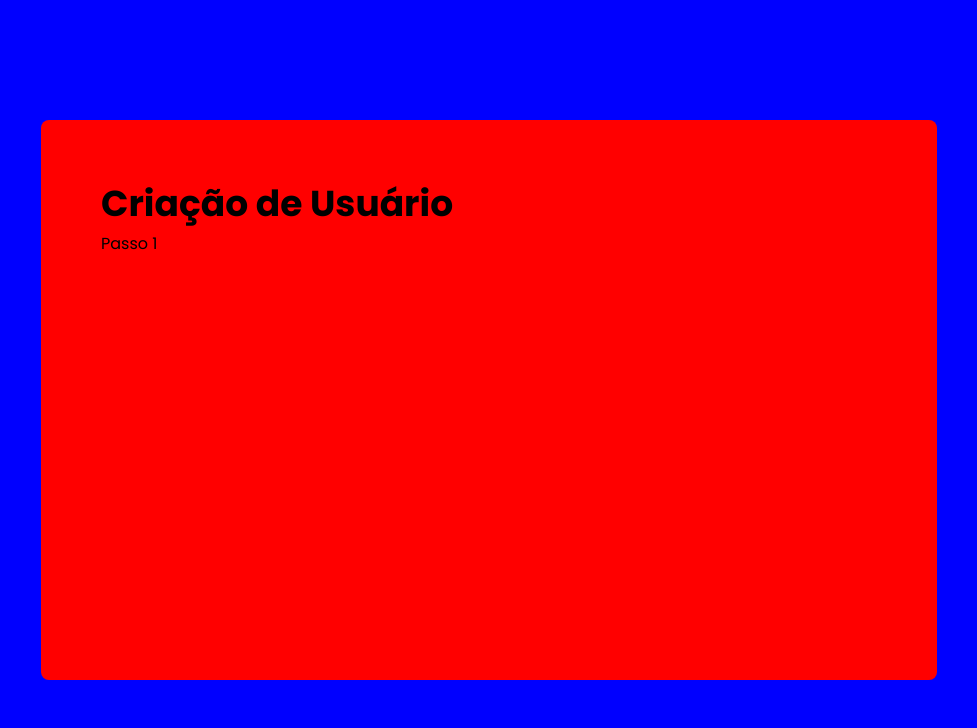
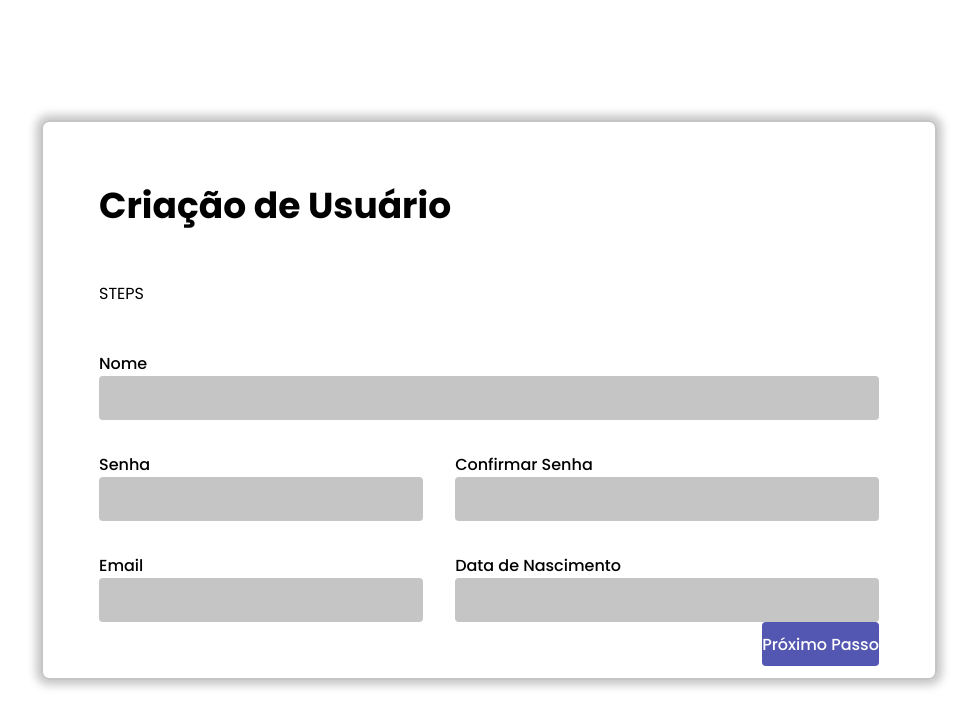
Before and after one commit to braulioportela79/user-form, a React (Create React App) app: page / in a window 1280 px wide. Shown: the top 728 px of the page, without its empty margins (151-1128 px from the left). Built offline with nearby package versions, Linux system fonts and the light colour scheme.

Commit message:
feature: form step 1

```diff
--- a/src/components/Theme/index.tsx
+++ b/src/components/Theme/index.tsx
@@ -11,10 +11,10 @@ export const Theme = ({ children }: Props) => {
     <S.Container>
       <S.Area>
         <Header />
-        <S.Steps>
-          <S.TopBar></S.TopBar>
+        <S.Wrapper>
+          <S.Steps>STEPS</S.Steps>
           <S.Page>{children}</S.Page>
-        </S.Steps>
+        </S.Wrapper>
       </S.Area>
     </S.Container>
   );
--- a/src/components/Theme/styles.tsx
+++ b/src/components/Theme/styles.tsx
@@ -1,35 +1,39 @@
 import styled from "styled-components";
 
 export const Container = styled.div`
-  /* background-color: #5357B1; */
-  /* color: #8C98A9; */
-  /* lightGray: '#F0F2F6',
-    darkGray: '#8C98A9',
-    purple: '#5357B1',
-    green: '#00AE63', */
-    /* margin: auto; */
-    /* display: flex; */
-    /* flex-direction: column; */
   height: 100vh;
-    background-color: blue;
   display: flex;
+  justify-content: flex-end;
+  align-items: right;
 `;
 
 export const Area = styled.div`
   display: flex;
   flex-direction: column;
   border-radius: 8px;
-    /* padding: 20px; */
-    padding-left: 3.75rem;
-    padding-top: 3.5rem;
+  padding: 3.5rem;
   margin: auto;
   width: 70vw;
   height: 70vh;
-    background-color: red;
+  border: 2px solid ${({ theme }) => theme.colors.lightGrey};
+  box-shadow: 0px 0px 10px 5px ${({ theme }) => theme.colors.lightGrey};
 `;
 
-export const Steps = styled.div``;
+export const Wrapper = styled.div`
+  flex: 1;
+  display: flex;
+  flex-direction: column;
+`;
 
-export const TopBar = styled.div``;
+export const Steps = styled.div`
+  margin-top: 3rem;
+  height: 50px;
+`;
 
-export const Page = styled.div``;
+export const Page = styled.div`
+  flex: 1;
+  display: flex;
+  flex-direction: column;
+  align-items: flex-end;
+  justify-content: space-between;
+`;
--- a/src/index.tsx
+++ b/src/index.tsx
@@ -3,6 +3,8 @@ import ReactDOM from "react-dom/client";
 import { App } from "./App";
 import reportWebVitals from "./reportWebVitals";
 import { GlobalStyle } from "./styles/global";
+import { ThemeProvider } from "styled-components";
+import { ThemeColors } from "./styles/global";
 
 const root = ReactDOM.createRoot(
   document.getElementById("root") as HTMLElement
@@ -10,7 +12,9 @@ const root = ReactDOM.createRoot(
 root.render(
   <React.StrictMode>
     <GlobalStyle />
-    <App />
+    <ThemeProvider theme={ThemeColors}>
+      <App />
+    </ThemeProvider>
   </React.StrictMode>
 );
 
--- a/src/pages/FormStep1/index.tsx
+++ b/src/pages/FormStep1/index.tsx
@@ -1,10 +1,35 @@
 import * as S from "./styles";
 import { Theme } from "../../components/Theme";
+import { StyledButton } from "../../styles/buttons";
 
 export const FormStep1 = () => {
   return (
     <Theme>
-      <S.Container>Passo 1</S.Container>
+      <S.Form>
+        <label id="name">
+          Nome
+          <input type="text" />
+        </label>
+        <label id="password">
+          Senha
+          <input type="password" />
+        </label>
+        <label id="confirmPassword">
+          Confirmar Senha
+          <input type="password" />
+        </label>
+        <label id="email">
+          Email
+          <input type="email" />
+        </label>
+        <label id="birthDate">
+          Data de Nascimento
+          <input type="text" />
+        </label>
+      </S.Form>
+      <StyledButton fontSize="md" buttonColor="purple" buttonSize="sm">
+        <b>Próximo Passo</b>
+      </StyledButton>
     </Theme>
   );
 };
--- a/src/pages/FormStep1/styles.tsx
+++ b/src/pages/FormStep1/styles.tsx
@@ -1,10 +1,45 @@
 import styled from "styled-components";
 
-export const Container = styled.div`
-/* display: flex; */
-/* margin: auto;
-background-color: red;
-width: 50%;
-height: 50%; */
-/* height: 100vh; */
+export const Form = styled.form`
+  width: 100%;
+  margin-top: 20px;
+  display: grid;
+  grid-template-areas:
+    "name name"
+    "password confirmPassword"
+    "email birthDate";
+  grid-gap: 2rem;
+  #name {
+    grid-area: name;
+  }
+
+  #password {
+    grid-area: password;
+  }
+
+  #confirmPassword {
+    grid-area: confirmPassword;
+  }
+
+  #email {
+    grid-area: email;
+  }
+
+  #birthDate {
+    grid-area: birthDate;
+  }
+
+  label {
+    font-weight: 500;
+    color: ${({ theme }) => theme.colors.black};
+  }
+
+  input {
+    width: 100%;
+    height: 2.75rem;
+    border: none;
+    border-radius: 4px;
+    background-color: ${({ theme }) => theme.colors.lightGrey};
+    padding: 0.5rem;
+  }
 `;
--- /dev/null
+++ b/src/styles/buttons.tsx
@@ -0,0 +1,75 @@
+import styled, { css } from "styled-components";
+
+interface iStyledButtonProps {
+  buttonSize: "lg" | "md" | "sm";
+  buttonColor: "purple" | "grey";
+  fontSize: "lg" | "md" | "sm";
+}
+
+export const StyledButton = styled.button<iStyledButtonProps>`
+  font-weight: 400;
+
+  strong,
+  b {
+    font-weight: 500;
+  }
+
+  color: ${({ theme }) => theme.colors.white};
+  border-radius: 4px;
+  padding: 0.6rem 0;
+  transition: all ease-in-out 0.4s;
+  :disabled {
+    color: ${({ theme }) => theme.colors.lightGrey};
+  }
+
+  ${({ buttonSize }) => {
+    switch (buttonSize) {
+      case "lg":
+        return css`
+          width: 55%;
+        `;
+      case "md":
+        return css`
+          width: 35%;
+        `;
+      case "sm":
+        return css`
+          width: 15%;
+        `;
+    }
+  }}
+
+  ${({ buttonColor }) => {
+    switch (buttonColor) {
+      case "purple":
+        return css`
+          background: ${({ theme }) => theme.colors.purple};
+        `;
+      case "grey":
+        return css`
+          background: ${({ theme }) => theme.colors.darkGrey};
+        `;
+    }
+  }}
+
+	  &:not([disabled]):hover {
+    filter: brightness(1.1);
+  }
+
+  ${({ fontSize }) => {
+    switch (fontSize) {
+      case "lg":
+        return css`
+          font-size: 1.2rem;
+        `;
+      case "md":
+        return css`
+          font-size: 1rem;
+        `;
+      case "sm":
+        return css`
+          font-size: 0.8rem;
+        `;
+    }
+  }}
+`;
--- a/src/styles/global.tsx
+++ b/src/styles/global.tsx
@@ -4,8 +4,8 @@ export const ThemeColors = {
   colors: {
     white: "#FFFFFF",
     black: "#000000",
-    lightGray: "#F0F2F6",
-    darkGray: "#8C98A9",
+    lightGrey: "#c5c5c5",
+    darkGrey: "#8C98A9",
     purple: "#5357B1",
     green: "#00AE63",
   },
```
Lines whose indentation alone changed are shown as unchanged.
